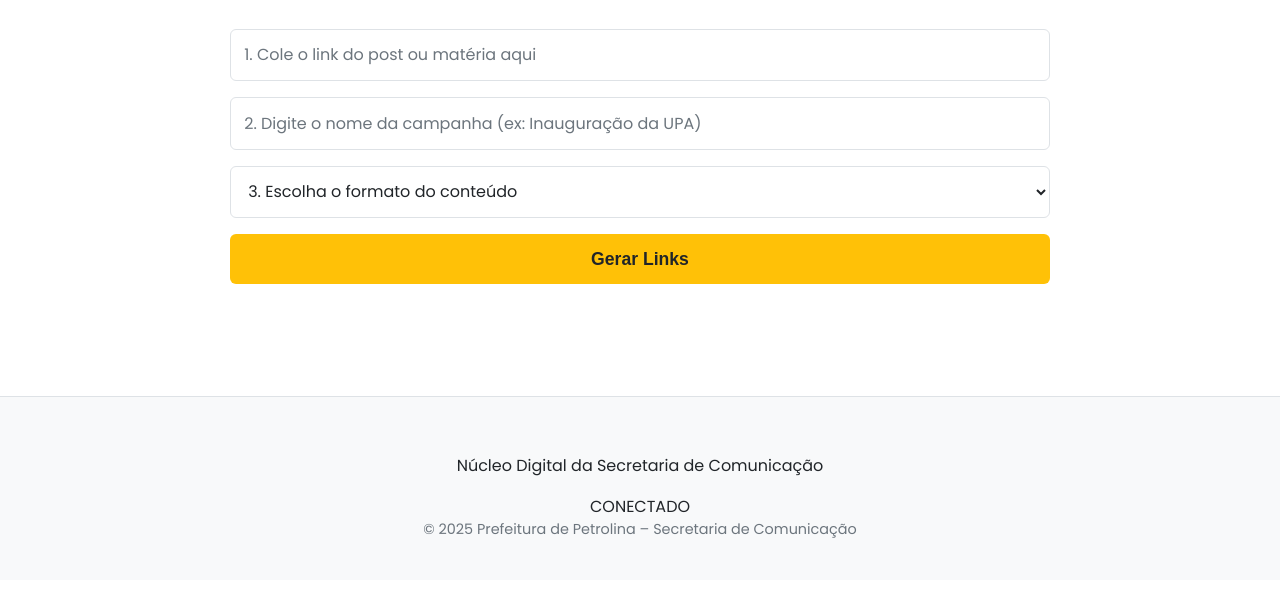
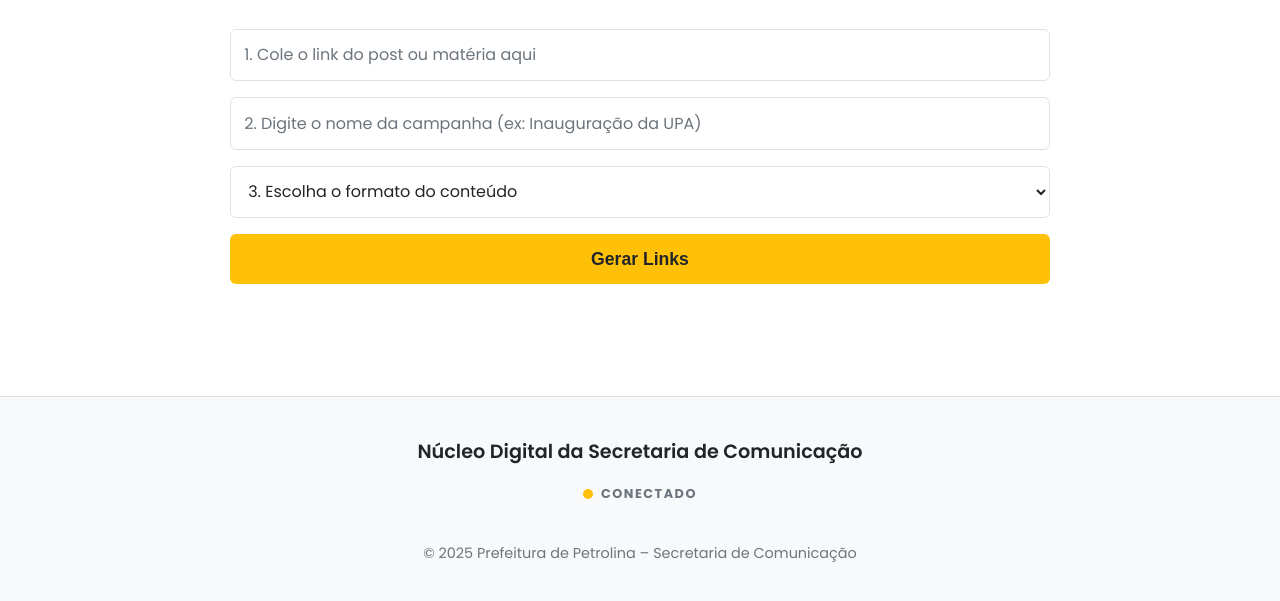
Before and after one commit to driosmkt/Rede-Digital-Links, a plain HTML site: page index.html in a window 1280 px wide. Shown: the part 375-976 px from the top of the page. Before the commit the page ends 955 px from the top, so only its background shows below. Drawn offline with Linux system fonts and the light colour scheme.

Commit message:
Update style.css

```diff
--- a/style.css
+++ b/style.css
@@ -102,7 +102,7 @@ button:hover {
 
 .result-item {
     display: flex;
-    flex-direction: column; /* Organiza os itens na vertical */
+    flex-direction: column;
     background-color: var(--gray-bg);
     padding: 1rem;
     border-radius: 6px;
@@ -114,17 +114,16 @@ button:hover {
     font-weight: 600;
 }
 
-/* NOVO ESTILO PARA O CAMPO DE TEXTO DO LINK */
 .generated-link-input {
     width: 100%;
-    font-family: 'Courier New', Courier, monospace; /* Fonte monoespaçada para links */
+    font-family: 'Courier New', Courier, monospace;
     font-size: 0.8rem;
     padding: 0.5rem;
     border: 1px solid #ccc;
     border-radius: 4px;
     background-color: #e9ecef;
     color: #495057;
-    box-sizing: border-box; /* Garante que o padding não quebre o layout */
+    box-sizing: border-box;
 }
 
 .copy-btn {
@@ -140,6 +139,7 @@ button:hover {
     background-color: #28a745;
 }
 
+/* --- ESTILOS DO RODAPÉ FINAL --- */
 footer {
     width: 100%;
     background-color: var(--gray-bg);
@@ -149,24 +149,33 @@ footer {
     border-top: 1px solid var(--border-color);
 }
 
-.footer-credits {
-    color: #495057;
-    line-height: 1.2;
-    margin-bottom: 2rem;
+.footer-title {
+    font-size: 1.2rem;
+    font-weight: 600;
+    color: var(--dark-text);
+    margin: 0 0 1.2rem 0;
 }
 
-.footer-credits span {
-    display: block;
-    font-size: 1rem;
-    color: #6c757d;
-    margin-bottom: 0.5rem;
+.footer-status {
+    display: flex;
+    justify-content: center;
+    align-items: center;
+    gap: 0.5rem;
+    margin-bottom: 2.5rem;
 }
 
-.footer-credits p {
-    margin: 0;
-    font-size: 1.4rem;
-    font-weight: 600;
-    color: var(--dark-text);
+.status-dot {
+    height: 10px;
+    width: 10px;
+    background-color: var(--secondary-color); /* Amarelo */
+    border-radius: 50%;
+}
+
+.footer-status span:last-child {
+    font-size: 0.8rem;
+    font-weight: bold;
+    color: #6c757d;
+    letter-spacing: 1.5px;
 }
 
 .footer-copyright {
```
